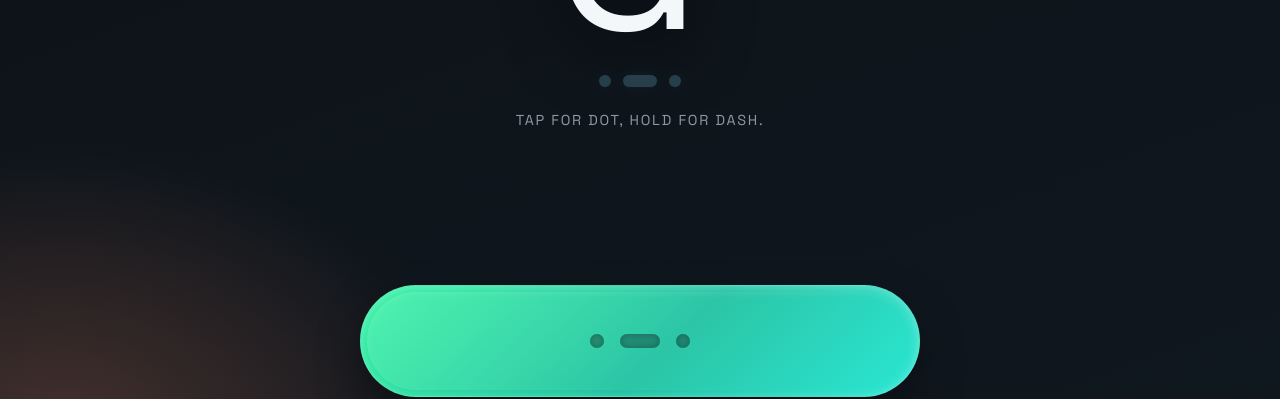
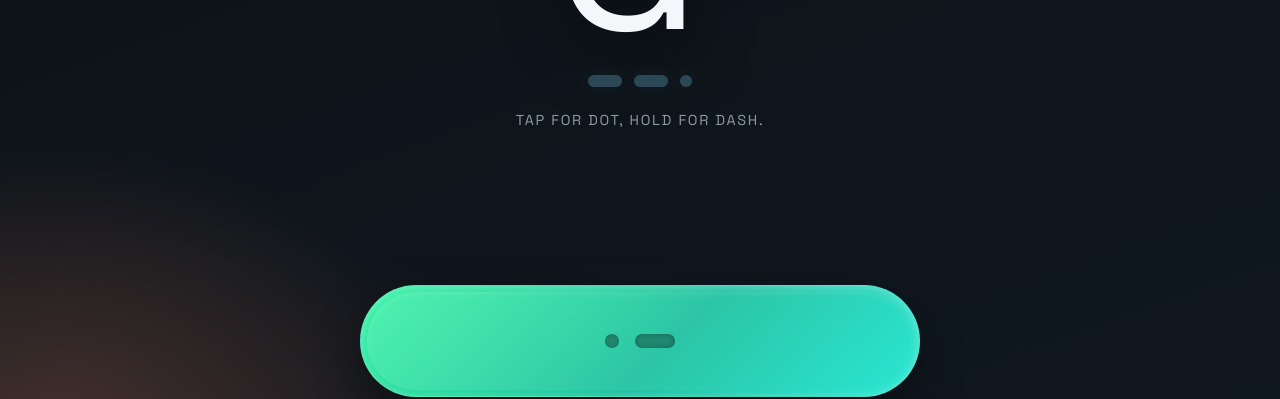
Before and after one commit to tylr-r/dit, a React (Vite) app: page / in a window 1280 px wide. Shown: the part 323-722 px from the top of the page. Built offline with nearby package versions, Linux system fonts and the light colour scheme; a web font is replaced by a local one.

Commit message:
Update pip styles and progress display
- Adjusted opacity and transform for .pip.expected and .pip.hit classes.
- Modified progress display logic to highlight expected and hit symbols based on user input.

```diff
--- a/src/App.css
+++ b/src/App.css
@@ -80,9 +80,14 @@
   height: 12px;
 }
 
-.pip.ghost {
-  opacity: 0.25;
+.pip.expected {
+  opacity: 0.3;
   filter: saturate(0.6);
+}
+
+.pip.hit {
+  opacity: 1;
+  transform: translateY(-1px);
 }
 
 .status-text {
--- a/src/App.tsx
+++ b/src/App.tsx
@@ -174,12 +174,21 @@ function App() {
         ? 'Missed. Start over.'
         : 'Tap for dot, hold for dash.'
 
-  const pips = input.split('').map((symbol, index) => (
-    <span
-      key={`${symbol}-${index}`}
-      className={`pip ${symbol === '.' ? 'dot' : 'dash'}`}
-    />
-  ))
+  const target = MORSE_MAP[letter]
+  const targetSymbols = target.split('')
+  const highlightCount =
+    status === 'success' ? targetSymbols.length : input.length
+  const pips = targetSymbols.map((symbol, index) => {
+    const isHit = index < highlightCount
+    return (
+      <span
+        key={`${symbol}-${index}`}
+        className={`pip ${symbol === '.' ? 'dot' : 'dash'} ${
+          isHit ? 'hit' : 'expected'
+        }`}
+      />
+    )
+  })
 
   return (
     <div className={`app status-${status}`}>
@@ -187,19 +196,8 @@ function App() {
         <div key={letter} className="letter">
           {letter}
         </div>
-        <div
-          className="progress"
-          aria-label={input ? `Input ${input}` : 'No input yet'}
-        >
-          {pips.length > 0 ? (
-            pips
-          ) : (
-            <>
-              <span className="pip dot ghost" />
-              <span className="pip dash ghost" />
-              <span className="pip dot ghost" />
-            </>
-          )}
+        <div className="progress" aria-label={`Target ${target}`}>
+          {pips}
         </div>
         <p className="status-text" aria-live="polite">
           {statusText}
@@ -220,7 +218,6 @@ function App() {
         <span className="button-content" aria-hidden="true">
           <span className="signal dot" />
           <span className="signal dash" />
-          <span className="signal dot" />
         </span>
       </button>
     </div>
```
